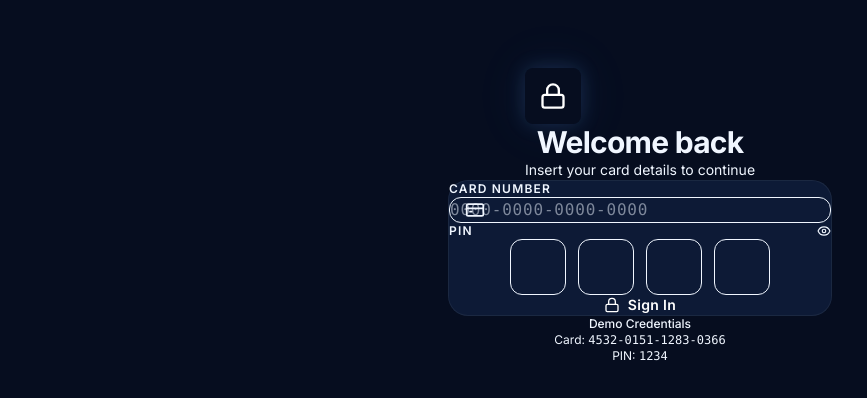
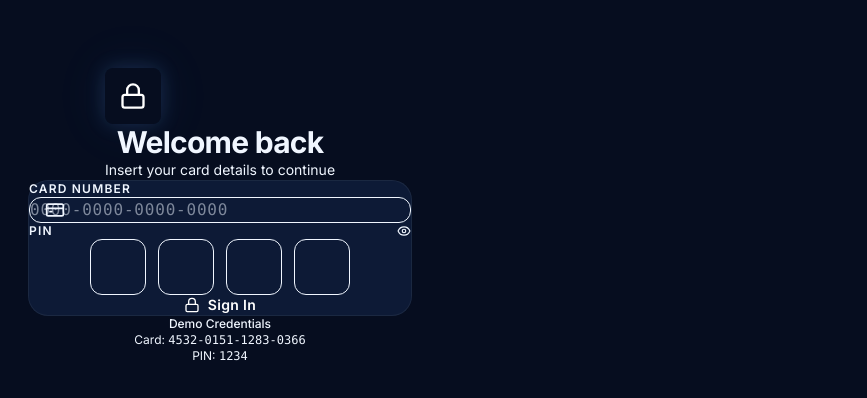
Before and after one commit to Ma7moudkolib/ATM-Banking-System, a React (Vite) app in the folder frontend/: page /login in a window 1280 px wide. Shown: the part 184-582 px from the top of the page, without its empty margins (0-867 px from the left). Built offline with nearby package versions, Linux system fonts and the light colour scheme.

Commit message:
App: Update main application component and routing

```diff
--- a/frontend/src/App.tsx
+++ b/frontend/src/App.tsx
@@ -1,6 +1,7 @@
 import { BrowserRouter, Routes, Route, Navigate } from 'react-router-dom';
 import { AuthProvider } from './context/AuthContext';
 import { SessionProvider } from './context/SessionContext';
+import AppShell from './components/AppShell';
 import Layout from './components/Layout';
 import PrivateRoute from './components/PrivateRoute';
 import LoginPage from './pages/LoginPage';
@@ -15,6 +16,7 @@ export default function App() {
     <BrowserRouter>
       <AuthProvider>
         <SessionProvider>
+          <AppShell>
             <Routes>
               <Route element={<Layout />}>
                 <Route path="/login" element={<LoginPage />} />
@@ -61,6 +63,7 @@ export default function App() {
                 <Route path="*" element={<Navigate to="/login" replace />} />
               </Route>
             </Routes>
+          </AppShell>
         </SessionProvider>
       </AuthProvider>
     </BrowserRouter>
```
Lines whose indentation alone changed are shown as unchanged.
